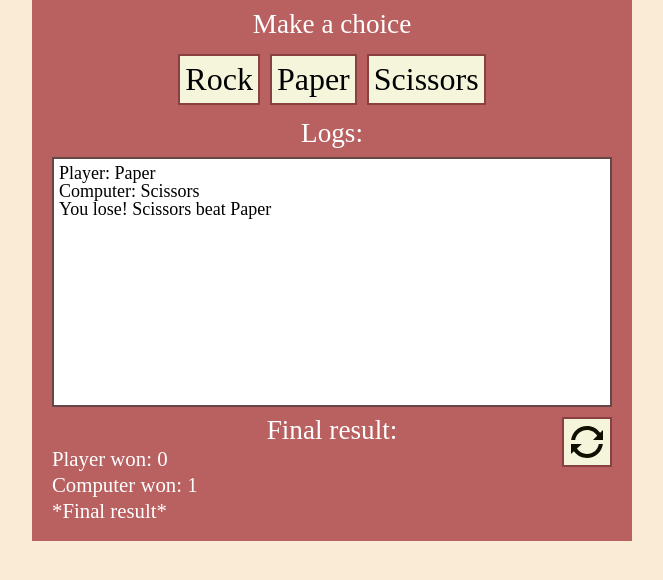
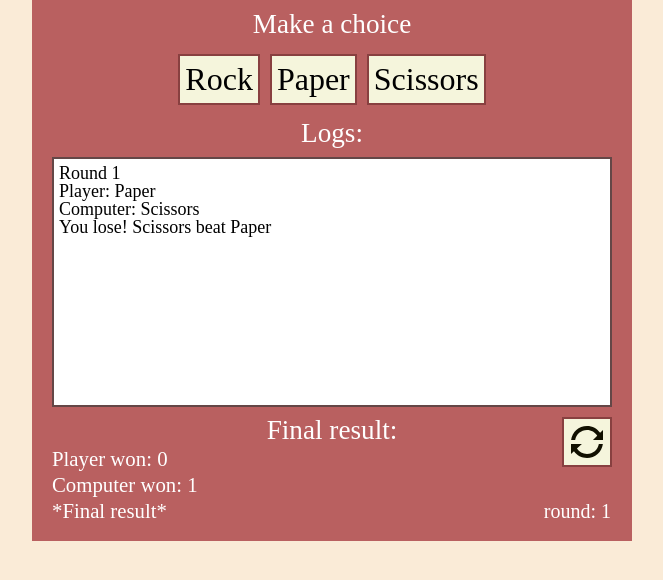
Before and after one commit to Mono0087/Rock-Paper-Scissors, a plain HTML site: page index.html in a window 1280 px wide. Both pictures are taken after a click on the element "Rock Paper Scissors". Shown: the part 170-750 px from the top of the page, without its empty margins (308-971 px from the left). Drawn offline with Linux system fonts and the light colour scheme.

Commit message:
Add round count

```diff
--- a/index.html
+++ b/index.html
@@ -31,6 +31,7 @@
                     <p id="player_score">Player won: </p>
                     <p id="computer_score">Computer won: </p>
                     <p id="final_result">*Final result*</p>
+                    <div id="count_container">round: <span id="count">#</span></div>
                     <button id="restart" class="btn" title="Restart"></button>
                 </div>
             </main>
--- a/main.js
+++ b/main.js
@@ -7,6 +7,7 @@ const playerScorePara = document.querySelector('#player_score');
 const compScorePara = document.querySelector('#computer_score');
 const resultPara = document.querySelector('#final_result');
 const restartBtn = document.querySelector('#restart');
+const roundPara = document.querySelector('#count');
 
 /* Create function that gets computer choice */
 function getComputerChoice() {
@@ -27,11 +28,13 @@ function getComputerChoice() {
 let playerScore = 0;
 let computerScore = 0;
 let result;
+let roundCount = 0;
 choiceButtons.addEventListener('click', getPlayerChoice);
 function getPlayerChoice(e) {
     let roundResult = '';
     let playerChoice = e.target.innerText;
     let compChoice = getComputerChoice();
+    roundPara.textContent =`${++roundCount}`;
 
     // Compare input and computer choice
     if (playerChoice == "Rock") {
@@ -75,7 +78,7 @@ function getPlayerChoice(e) {
     computerPoints();
 
     // Put logs
-    logField.innerText += `Player: ${playerChoice}\nComputer: ${compChoice}\n${roundResultText}\n\n`;
+    logField.innerText += `Round ${roundCount}\nPlayer: ${playerChoice}\nComputer: ${compChoice}\n${roundResultText}\n\n`;
     logField.scrollTo(0, logField.scrollHeight);
 
     // Put player score in paragraph
@@ -102,7 +105,7 @@ function getPlayerChoice(e) {
         } else {
             resultPara.textContent = "Computer won!";
         }
-        document.querySelector('#game_buttons').removeEventListener('click', getPlayerChoice);
+        choiceButtons.removeEventListener('click', getPlayerChoice);
         Array.from(choiceButtons.children).forEach((elem) => {
             elem.setAttribute("disabled", "disabled");
         })
@@ -120,7 +123,9 @@ restartBtn.addEventListener('click', (e) => {
     logField.innerText = '';
     playerScore = 0;
     computerScore = 0;
+    roundCount = 0;
     playerScorePara.textContent = "Player won: ";
     compScorePara.textContent = "Computer won:";
-    resultPara.textContent = "*Final result*"
+    resultPara.textContent = "*Final result*";
+    roundPara.textContent = "#"
 })
--- a/style.css
+++ b/style.css
@@ -101,6 +101,13 @@ body {
     background-position: center;
 }
 
+#count_container {
+    position: absolute;
+    margin: 0;
+    bottom: 0;
+    right: 1px;
+    font-size: 20px;
+}
 
 /* Adaptive */
 
```
